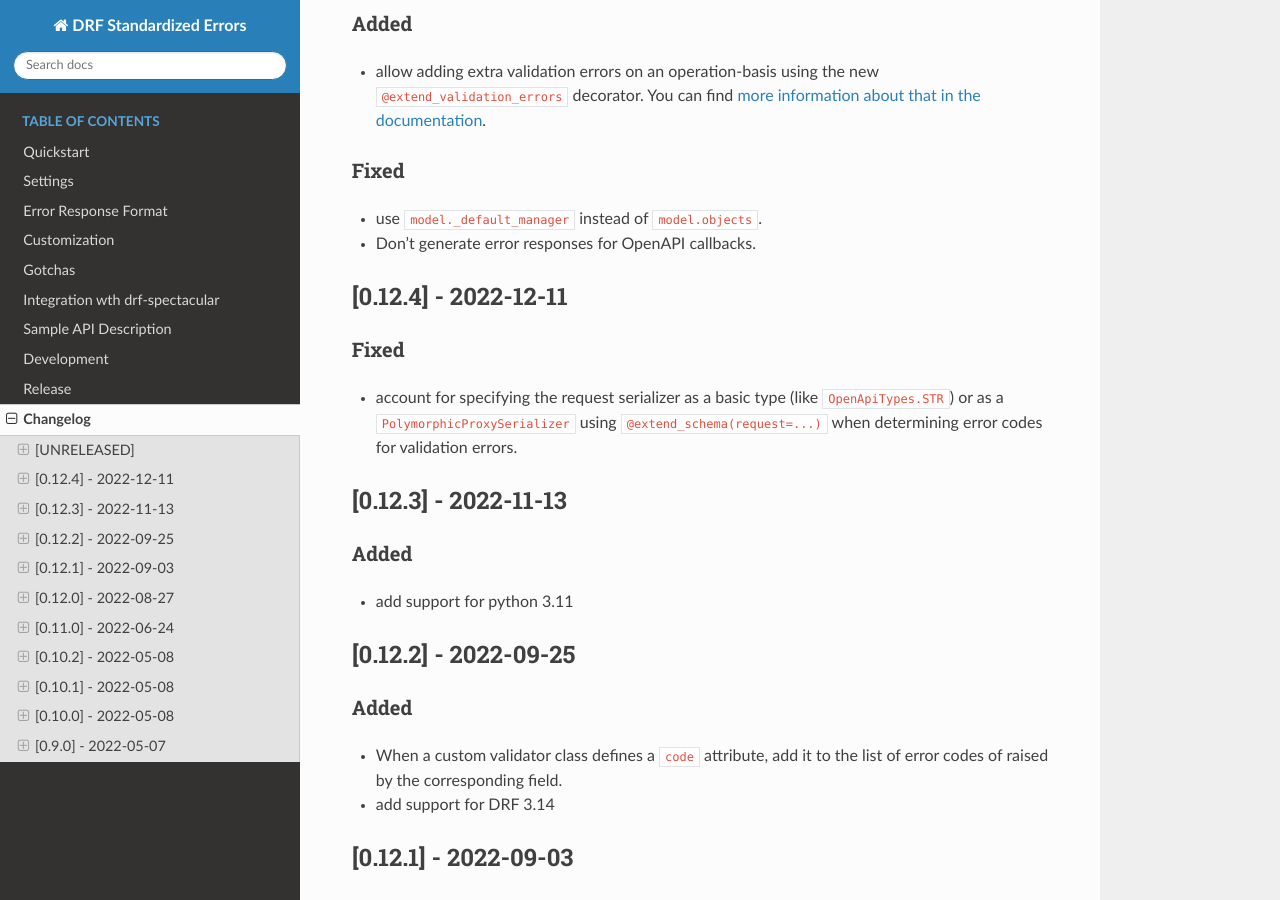
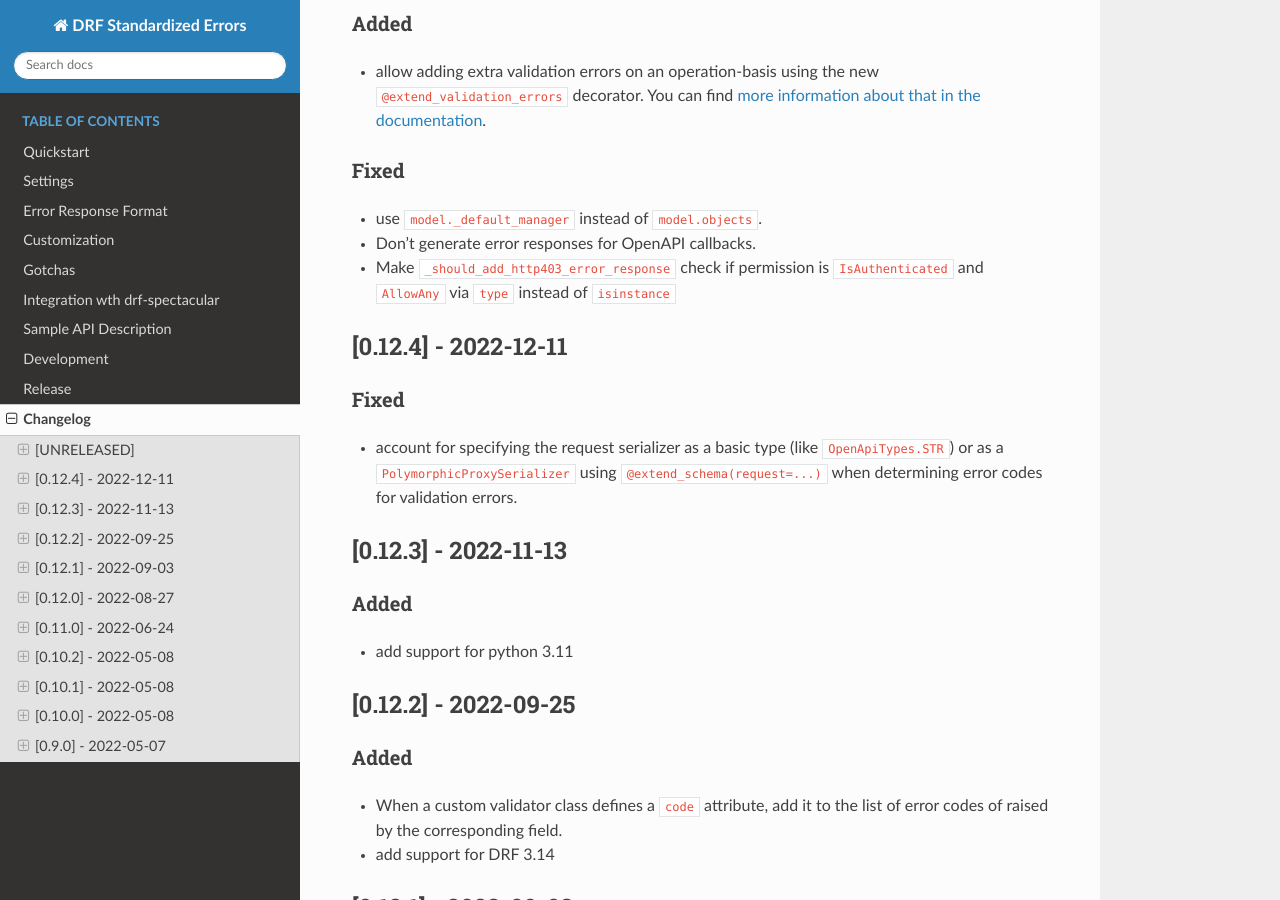
Before and after one commit to ghazi-git/drf-standardized-errors, a Sphinx documentation site: the page built from docs/changelog.md, in a window 1280 px wide and 900 px high, scrolled down 302 px. Built offline with Sphinx 7.4.7 and the Read the Docs theme 2.0.0, drawn with Linux system fonts in a browser that asks for light colours.

Commit message:
Update changelog

```diff
--- a/docs/changelog.md
+++ b/docs/changelog.md
@@ -12,7 +12,8 @@
 ### Fixed
 - use `model._default_manager` instead of `model.objects`.
 - Don't generate error responses for OpenAPI callbacks.
-
+- Make `_should_add_http403_error_response` check if permission is `IsAuthenticated` and
+`AllowAny` via `type` instead of `isinstance`
 ## [0.12.4] - 2022-12-11
 ### Fixed
 - account for specifying the request serializer as a basic type (like `OpenApiTypes.STR`) or as a
```
